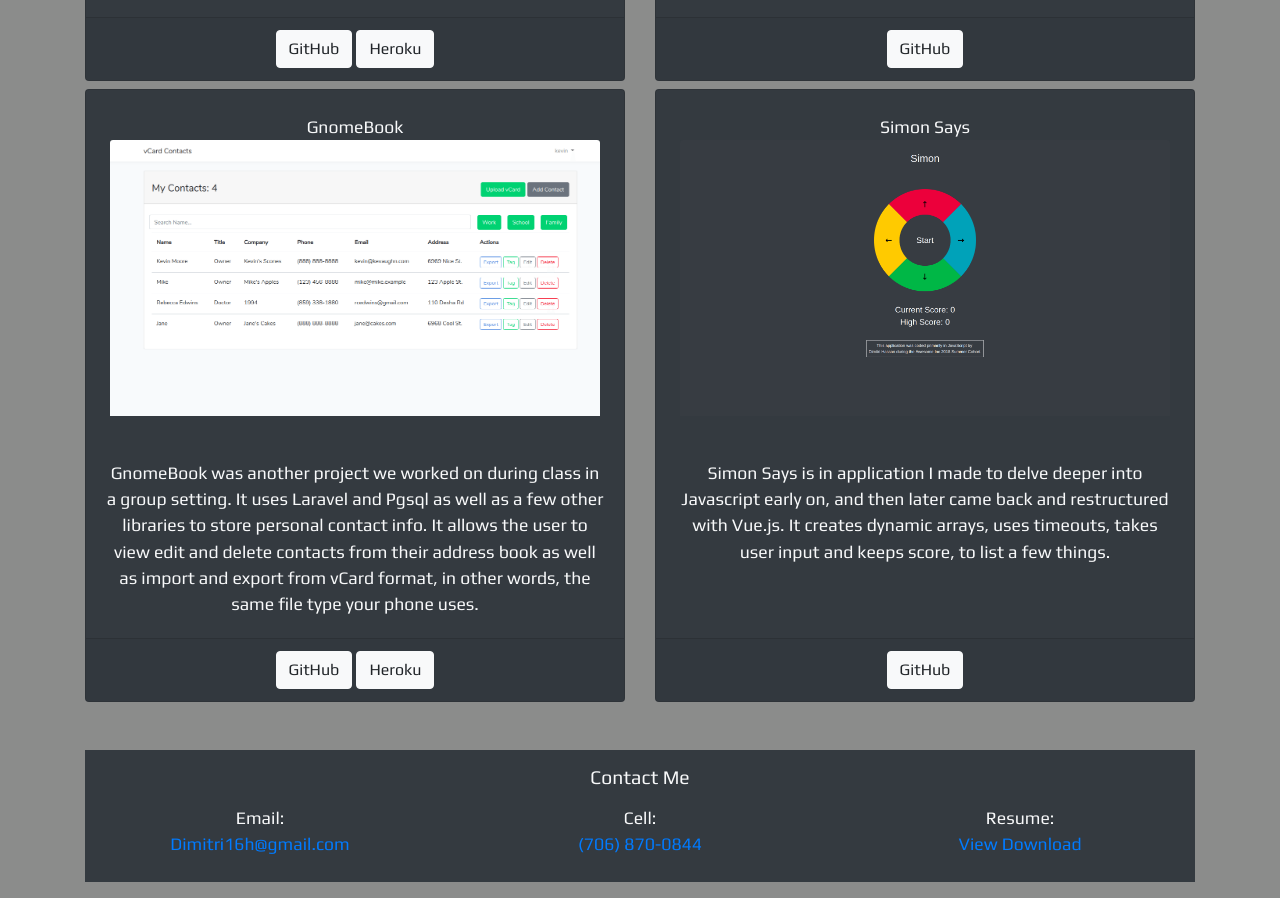
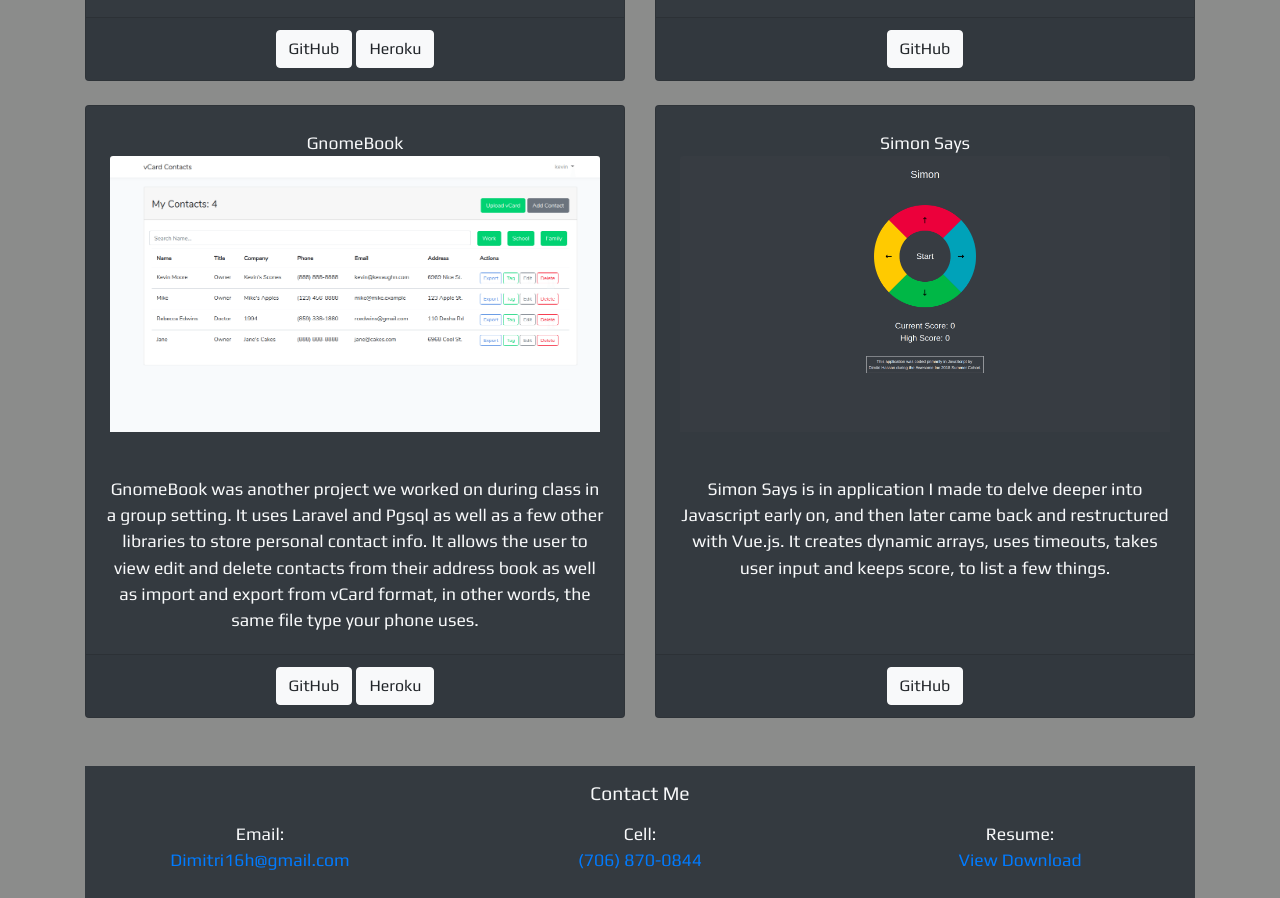
Before and after one commit to dimitri16h/dimitri16h.github.io, a plain HTML site: page index.html in a window 1280 px wide. Shown: the part 2439-3337 px from the top of the page. Drawn offline with nearby package versions, Linux system fonts and the light colour scheme.

Commit message:
fixed spacing

```diff
--- a/index.html
+++ b/index.html
@@ -184,7 +184,7 @@
         </div>
       </div>
     </div>
-    <div class="card-deck mt-2">
+    <div class="card-deck mt-4">
       <div class="card bg-dark">
         <div class="card-head p-4 text-center">
           GnomeBook
```
